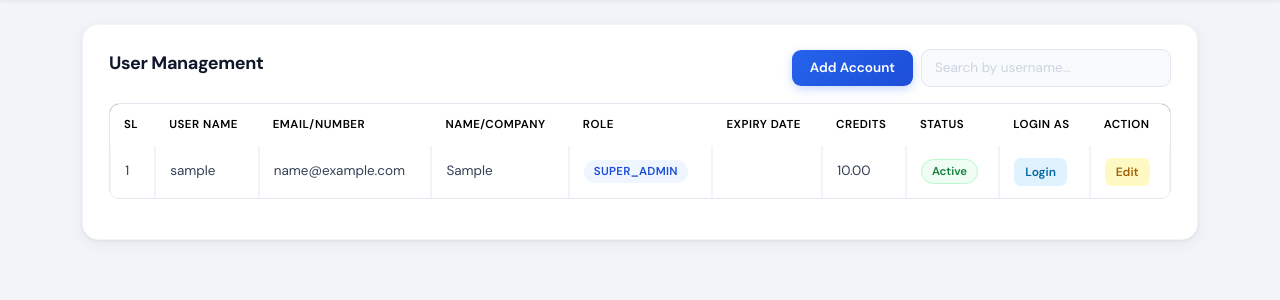
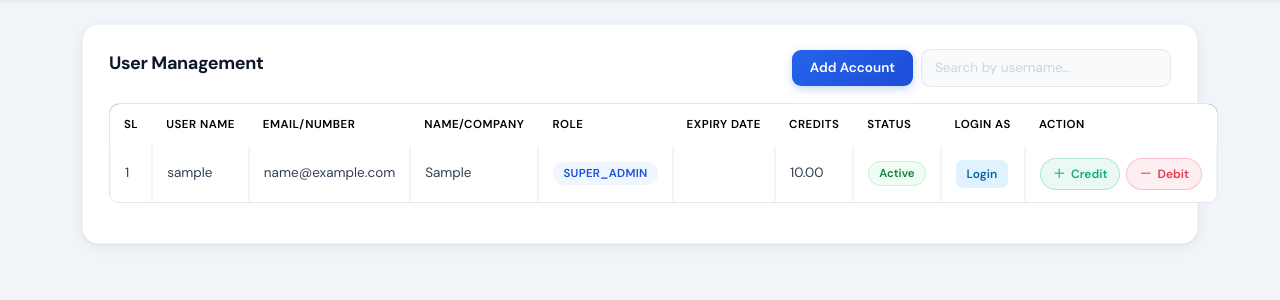
Before and after one commit to simma3517/Bulk_Messenger, a Django app: page /accounts/users/ in a window 1280 px wide. Shown: the part 58-358 px from the top of the page. Run offline with Django 5.2, Linux system fonts and the light colour scheme; a user stored in the database is signed in; tables that the repository leaves empty hold one stand-in row (values such as "Sample post"); some libraries are stand-ins or nearby versions.

Commit message:
Added separate balance add and deduct system

```diff
--- a/accounts/urls.py
+++ b/accounts/urls.py
@@ -12,4 +12,8 @@ urlpatterns = [
 
     path("transactions/", views.transaction_history, name="transactions"),
     path("my-account/", views.my_account, name="my_account"),
+
+ path("add-balance/<int:user_id>/", views.add_balance, name="add_balance"),
+path("deduct-balance/<int:user_id>/", views.deduct_balance, name="deduct_balance"),
+
 ]
--- a/accounts/views.py
+++ b/accounts/views.py
@@ -193,16 +193,34 @@ def add_account(request):
 # ===============================
 # 💳 TRANSACTION HISTORY
 # ===============================
+from django.db.models import Sum
 
 @login_required
 def transaction_history(request):
 
-    transactions = BalanceTransaction.objects.filter(
-        user=request.user
-    ).order_by("-created_at")
+    if request.user.role == "SUPER_ADMIN":
+        transactions = BalanceTransaction.objects.all().order_by("-created_at")
+    elif request.user.role == "MANAGER":
+        transactions = BalanceTransaction.objects.filter(
+            user__parent=request.user
+        ).order_by("-created_at")
+    else:
+        transactions = BalanceTransaction.objects.filter(
+            user=request.user
+        ).order_by("-created_at")
+
+    total_credit = transactions.filter(
+        transaction_type="CREDIT"
+    ).aggregate(total=Sum("amount"))["total"] or 0
+
+    total_debit = transactions.filter(
+        transaction_type="DEBIT"
+    ).aggregate(total=Sum("amount"))["total"] or 0
 
     return render(request, "accounts/transactions.html", {
-        "transactions": transactions
+        "transactions": transactions,
+        "total_credit": total_credit,
+        "total_debit": total_debit,
     })
 
 
@@ -252,3 +270,76 @@ def create_user(request):
         return redirect("user_management")
 
     return render(request, "accounts/add_user.html")
+
+from django.shortcuts import get_object_or_404, redirect
+from django.contrib import messages
+from accounts.models import User, BalanceTransaction
+from django.contrib.auth.decorators import login_required
+
+from decimal import Decimal
+from django.shortcuts import get_object_or_404
+
+@login_required
+def add_balance(request, user_id):
+
+    if request.user.role not in ["SUPER_ADMIN", "MANAGER"]:
+        messages.error(request, "Permission Denied")
+        return redirect("dashboard")
+
+    user = get_object_or_404(User, id=user_id)
+
+    if request.method == "POST":
+        amount = Decimal(request.POST.get("amount"))
+
+        if amount > 0:
+            user.balance += amount
+            user.save()
+
+            BalanceTransaction.objects.create(
+                user=user,
+                amount=amount,
+                transaction_type="CREDIT",
+                description=f"Balance added by {request.user.username}"
+            )
+
+            messages.success(request, "Balance Added Successfully")
+
+        return redirect("user_management")
+
+    return render(request, "accounts/add_balance.html", {"user": user})
+
+@login_required
+def deduct_balance(request, user_id):
+
+    if request.user.role not in ["SUPER_ADMIN", "MANAGER"]:
+        messages.error(request, "Permission Denied")
+        return redirect("dashboard")
+
+    user = get_object_or_404(User, id=user_id)
+
+    if request.method == "POST":
+        amount = Decimal(request.POST.get("amount"))
+
+        if amount <= 0:
+            messages.error(request, "Invalid amount")
+            return redirect("user_management")
+
+        if user.balance < amount:
+            messages.error(request, "Insufficient balance")
+            return redirect("user_management")
+
+        user.balance -= amount
+        user.save()
+
+        BalanceTransaction.objects.create(
+            user=user,
+            amount=amount,
+            transaction_type="DEBIT",
+            description=f"Balance deducted by {request.user.username}"
+        )
+
+        messages.success(request, "Balance Deducted Successfully")
+
+        return redirect("user_management")
+
+    return render(request, "accounts/deduct_balance.html", {"user": user})
--- a/templates/accounts/user_management.html
+++ b/templates/accounts/user_management.html
@@ -296,6 +296,75 @@
             padding: 11px 40px;
             font-size: 14px;
         }
+        .action-buttons {
+    display: flex;
+    gap: 6px;
+    align-items: center;
+}
+
+/* Base Button */
+.action-btn {
+    display: inline-flex;
+    align-items: center;
+    gap: 6px;
+    padding: 6px 12px;
+    font-size: 12px;
+    font-weight: 600;
+    border-radius: 20px;
+    border: 1px solid transparent;
+    text-decoration: none;
+    cursor: pointer;
+    transition: all 0.2s ease;
+    white-space: nowrap;
+}
+
+/* Icon */
+.action-btn .icon {
+    font-size: 12px;
+    opacity: 0.8;
+}
+
+/* Credit */
+.credit-btn {
+    background: rgba(10, 171, 124, 0.08);
+    color: #0aab7c;
+    border-color: rgba(10, 171, 124, 0.25);
+}
+
+.credit-btn:hover {
+    background: #0aab7c;
+    color: white;
+    box-shadow: 0 4px 14px rgba(10, 171, 124, 0.25);
+    transform: translateY(-1px);
+}
+
+/* Debit */
+.debit-btn {
+    background: rgba(230, 57, 80, 0.08);
+    color: #e63950;
+    border-color: rgba(230, 57, 80, 0.25);
+}
+
+.debit-btn:hover {
+    background: #e63950;
+    color: white;
+    box-shadow: 0 4px 14px rgba(230, 57, 80, 0.25);
+    transform: translateY(-1px);
+}
+
+/* Edit */
+.edit-btn {
+    background: rgba(59, 91, 252, 0.08);
+    color: #3b5bfc;
+    border-color: rgba(59, 91, 252, 0.25);
+}
+
+.edit-btn:hover {
+    background: #3b5bfc;
+    color: white;
+    box-shadow: 0 4px 14px rgba(59, 91, 252, 0.25);
+    transform: translateY(-1px);
+}
     </style>
 </head>
 <body>
@@ -408,10 +477,19 @@
                     <a href="{% url 'login' %}" class="btn btn-sm btn-info">
     Login
 </a>
-                </td>
-                <td>
-                    <a href="#" class="btn btn-sm btn-warning">Edit</a>
-                </td>
+<td class="action-buttons">
+
+    <a href="{% url 'add_balance' user.id %}" class="action-btn credit-btn">
+        <span class="icon">＋</span>
+        <span>Credit</span>
+    </a>
+
+    <a href="{% url 'deduct_balance' user.id %}" class="action-btn debit-btn">
+        <span class="icon">－</span>
+        <span>Debit</span>
+    </a>
+
+</td>
             </tr>
             {% endfor %}
         </tbody>
@@ -502,7 +580,42 @@
 </div>
 
 </div>
+<script src="https://cdn.jsdelivr.net/npm/sweetalert2@11"></script>
+<script src="https://cdn.jsdelivr.net/npm/bootstrap@5.3.3/dist/js/bootstrap.bundle.min.js"></script>
+<script>
+document.addEventListener("DOMContentLoaded", function(){
 
-<script src="https://cdn.jsdelivr.net/npm/bootstrap@5.3.3/dist/js/bootstrap.bundle.min.js"></script>
+    document.querySelectorAll(".debit-confirm").forEach(function(button){
+
+        button.addEventListener("click", function(){
+
+            const userId = this.getAttribute("data-user");
+
+            Swal.fire({
+                title: "Are you sure?",
+                text: "This will deduct balance from the user.",
+                icon: "warning",
+                showCancelButton: true,
+                confirmButtonColor: "#e63950",
+                cancelButtonColor: "#6c757d",
+                confirmButtonText: "Yes, Continue"
+            }).then((result) => {
+
+                if(result.isConfirmed){
+
+                    document.getElementById("balanceUserId").value = userId;
+                    document.getElementById("balanceActionType").value = "deduct";
+
+                    var modal = new bootstrap.Modal(document.getElementById('balanceModal'));
+                    modal.show();
+                }
+            });
+
+        });
+
+    });
+
+});
+</script>
 </body>
 </html>
```
Also changed, not shown: campaigns/views.py (+9 -4 lines), templates/accounts/add_balance.html (added, +27 -0 lines), templates/accounts/deduct_balance.html (added, +27 -0 lines), templates/accounts/transactions.html (+19 -0 lines), templates/campaigns/create_campaign.html (+36 -1 lines).
